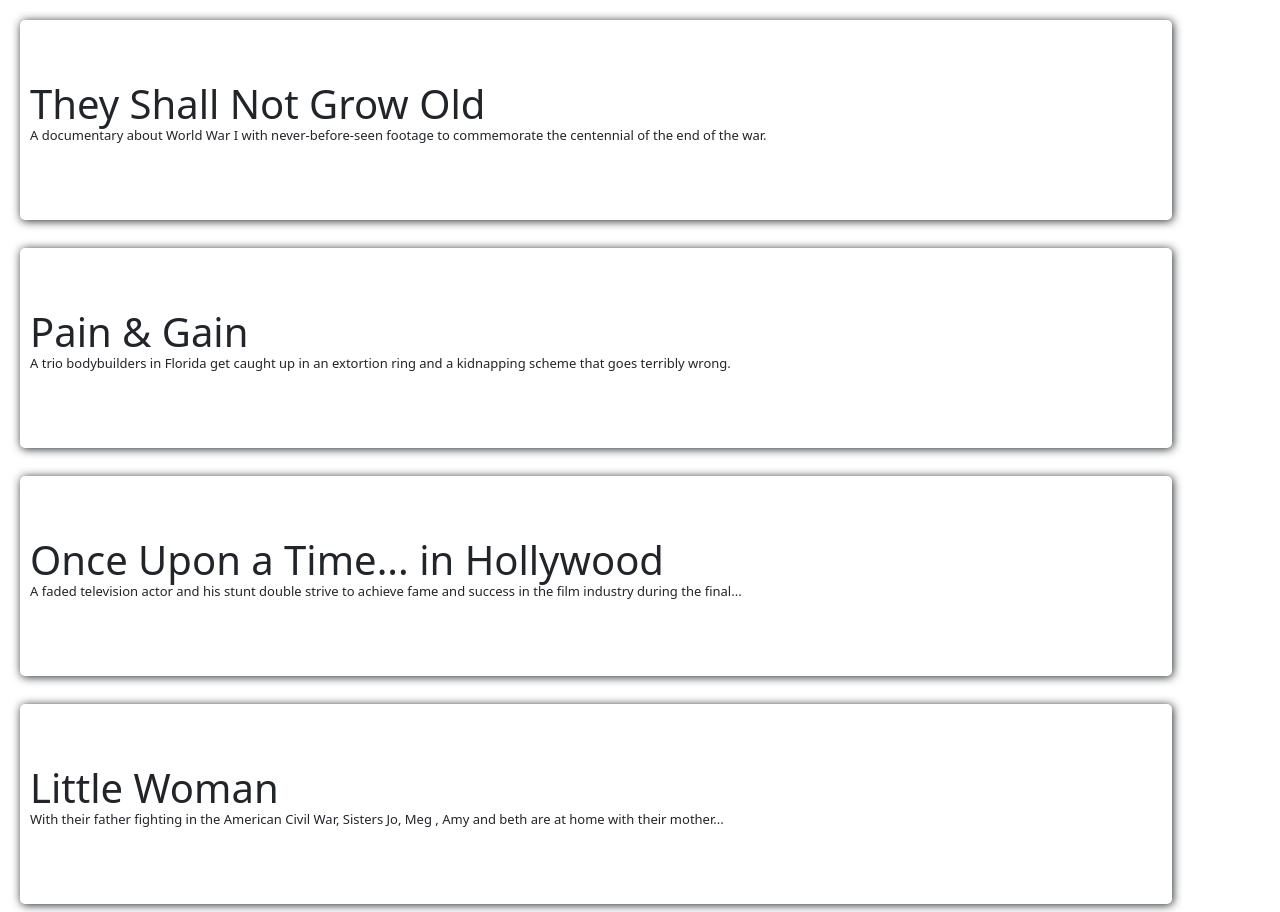
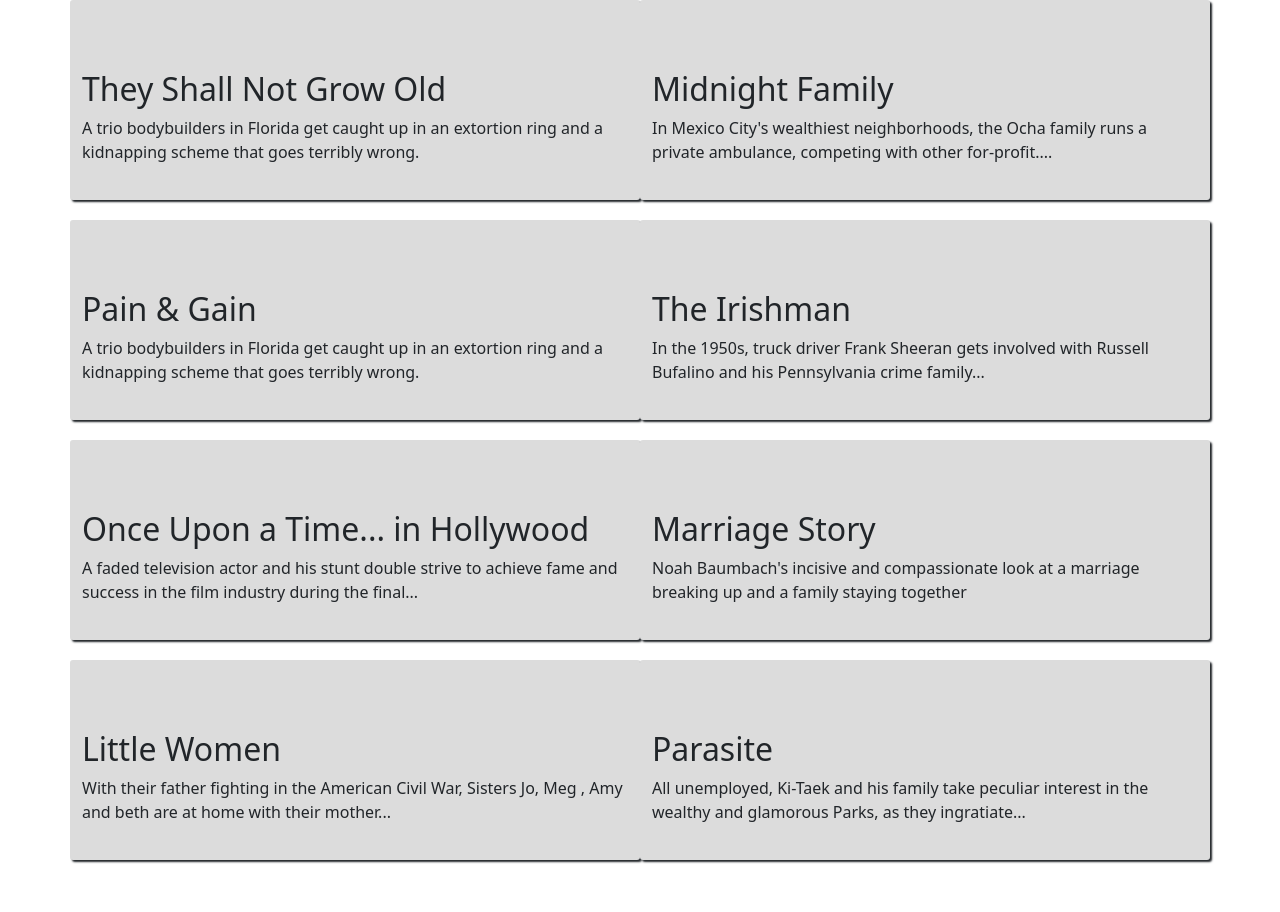
Before and after one commit to rezqybelva21/ETS-PWEB, a plain HTML site: page index.html in a window 1280 px wide. After the commit the page ends 880 px from the top, so only its background shows below. Drawn offline with nearby package versions, Linux system fonts and the light colour scheme.

Commit message:
ETS PWEB

```diff
--- a/index.css
+++ b/index.css
@@ -1,19 +1,15 @@
-
-
 body {
     margin: 0;
 }
 
-.boxmodel h1{
-    background-color: rgb(255, 255, 255);
-    display: inline-block;
-    width: 90%;
-    margin-left: 20px;
+
+.col {
+    background-color: gainsboro;
+    margin-top: 20px;
+    margin-bottom: 20px;
+    padding-top: 70px;
+    border-radius: 3px;
     height: 200px;
-    margin-top: 20px;
-    position: relative;
-    border-radius: 5px;
-    box-shadow: 1px 1px 10px;
-    padding-top: 60px;
-    padding-left: 10px;
+    text-align: left;
+    box-shadow: 2px 2px 2px;
 }
--- a/index.html
+++ b/index.html
@@ -8,56 +8,30 @@
     <link href="https://cdn.jsdelivr.net/npm/bootstrap@5.3.2/dist/css/bootstrap.min.css" rel="stylesheet" integrity="sha384-T3c6CoIi6uLrA9TneNEoa7RxnatzjcDSCmG1MXxSR1GAsXEV/Dwwykc2MPK8M2HN" crossorigin="anonymous">
 </head>
 <body>
-    <div class="boxmodel">
-        <div>
-            <h1>They Shall Not Grow Old
-                <p style="font-size: small;">
-                A documentary about World War I with never-before-seen
-                footage to commemorate the centennial of the end of the war.
-                </p>
-             </h1>
-        </div>
+            <div class="container text-center">
+                <div class="row row-cols-2">
+                  <div class="col"><h2>They Shall Not Grow Old</h2>A trio bodybuilders in Florida get caught up in an extortion
+                    ring and a kidnapping scheme that goes terribly wrong.</div>
+                  <div class="col"> <h2>Midnight Family</h2>In Mexico City's wealthiest neighborhoods, the Ocha family runs a private
+                    ambulance, competing with other for-profit....</div>
+                    <div class="col"><h2>Pain & Gain</h2>A trio bodybuilders in Florida get caught up in an extortion
+                        ring and a kidnapping scheme that goes terribly wrong.</div>
+                    <div class="col"><h2>The Irishman</h2>In the 1950s, truck driver Frank Sheeran gets involved with Russell Bufalino
+                    and his Pennsylvania crime family...</div>
+                    <div class="col"><h2>Once Upon a Time... in Hollywood</h2>A faded television actor and his stunt double strive to achieve
+                        fame and success in the film industry during the final...</div>
+                    <div class="col"><h2>Marriage Story</h2>Noah Baumbach's incisive and compassionate look at a marriage breaking up and a family
+                    staying together</div>
+                    <div class="col"><h2>Little Women</h2>With their father fighting in the American Civil War, Sisters Jo, Meg
+                        , Amy and beth are at home with their mother...</div>
+                    <div class="col"><h2>Parasite</h2>All unemployed, Ki-Taek and his family take peculiar interest in the wealthy and
+                    glamorous Parks, as they ingratiate...</div>
+                </div>
+              </div>
 
-        <h1>Pain & Gain
-            <p style="font-size: small;">
-            A trio bodybuilders in Florida get caught up in an extortion
-            ring and a kidnapping scheme that goes terribly wrong.
-            </p>
+            <div class="container text-center">
         </h1>
-        <h1>Once Upon a Time... in Hollywood
-            <p style="font-size: small;">
-            A faded television actor and his stunt double strive to achieve
-            fame and success in the film industry during the final...
-            </p></h1>
-        <h1>Little Woman
-            <p style="font-size: small;">
-            With their father fighting in the American Civil War, Sisters Jo, Meg
-            , Amy and beth are at home with their mother...
-            </p>
-    </h1>
     </div>
-
-
-
-
-        <!-- <ul>
-            <div class="floatleft">
-                <li>They Shall Not Grow Old</li>
-                <li>They Shall Not Grow Old</li>
-            </div>
-
-            <div class="floatright">
-                <li>They Shall Not Grow Old</li>
-                <li>They Shall Not Grow Old</li>
-            </div>
-
-        </ul> -->
-
-
-
-
-
-
     <script src="main.js"></script>
 </body>
 </html>
```
